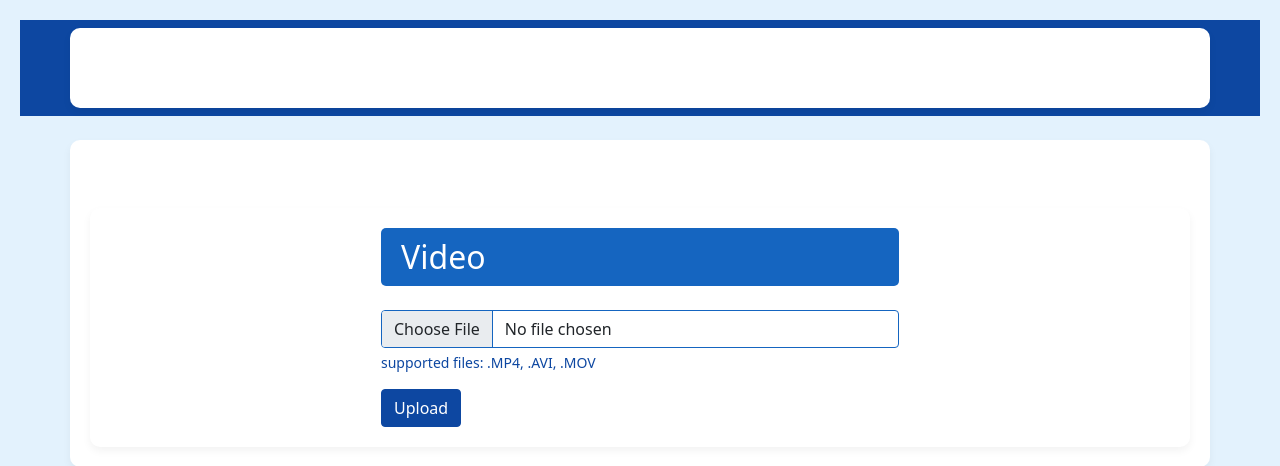
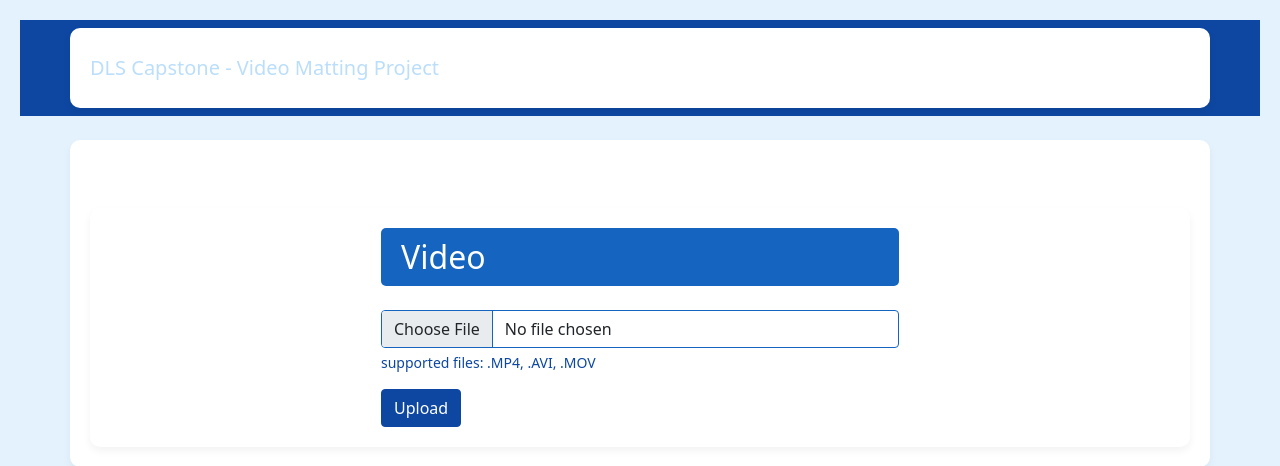
Before and after one commit to Lobzinastya/DLS_project, a Flask app: page / in a window 1280 px wide. Shown: the top 466 px of the page. Run offline with Flask 3, Linux system fonts and the light colour scheme.

Commit message:
синий на стиле

```diff
--- a/static/css/style.css
+++ b/static/css/style.css
@@ -7,6 +7,9 @@ body {
 /* Навигация (тёмно-синий фон) */
 .navbar {
     background-color: #0D47A1 !important; /* Тёмно-синий */
+}
+.navbar-brand {
+    color: #BBDEFB !important;  /* Светло-голубой текст */
 }
 
 /* Основной контейнер */
```
